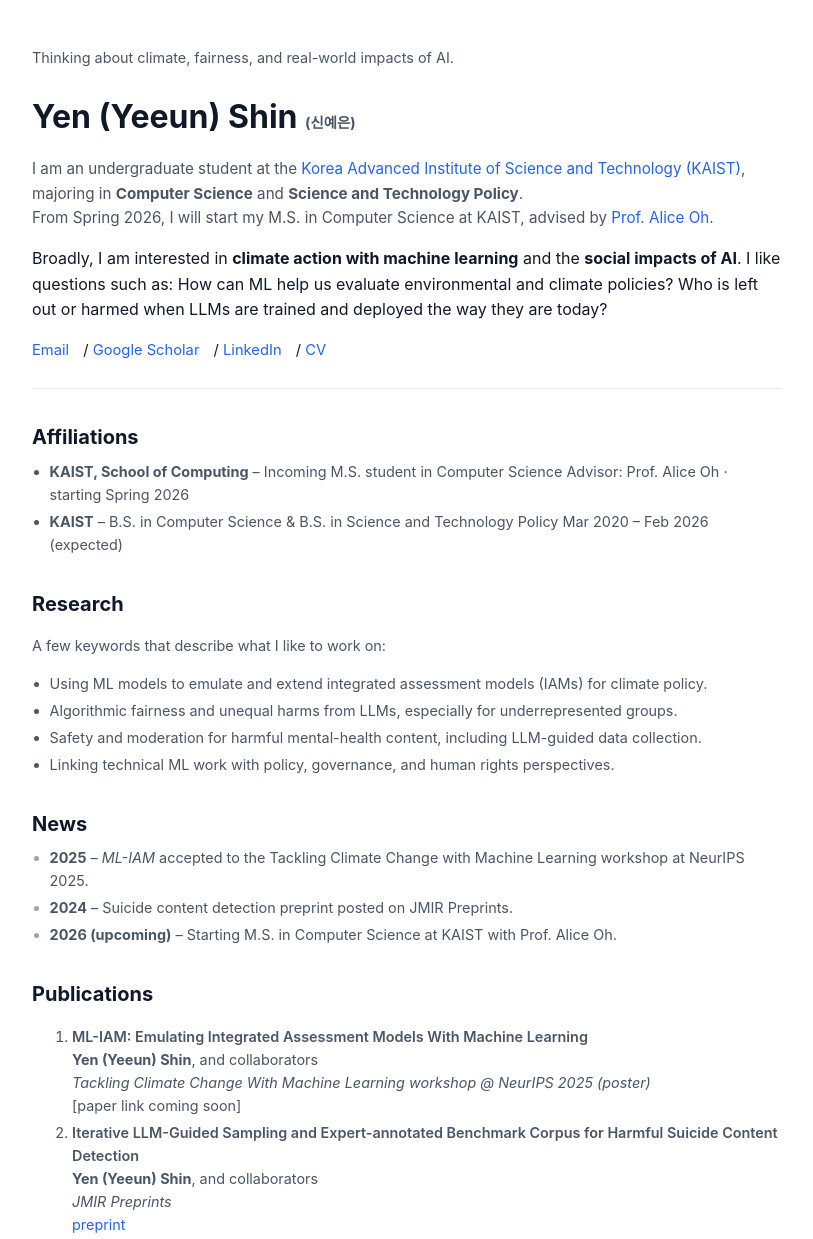
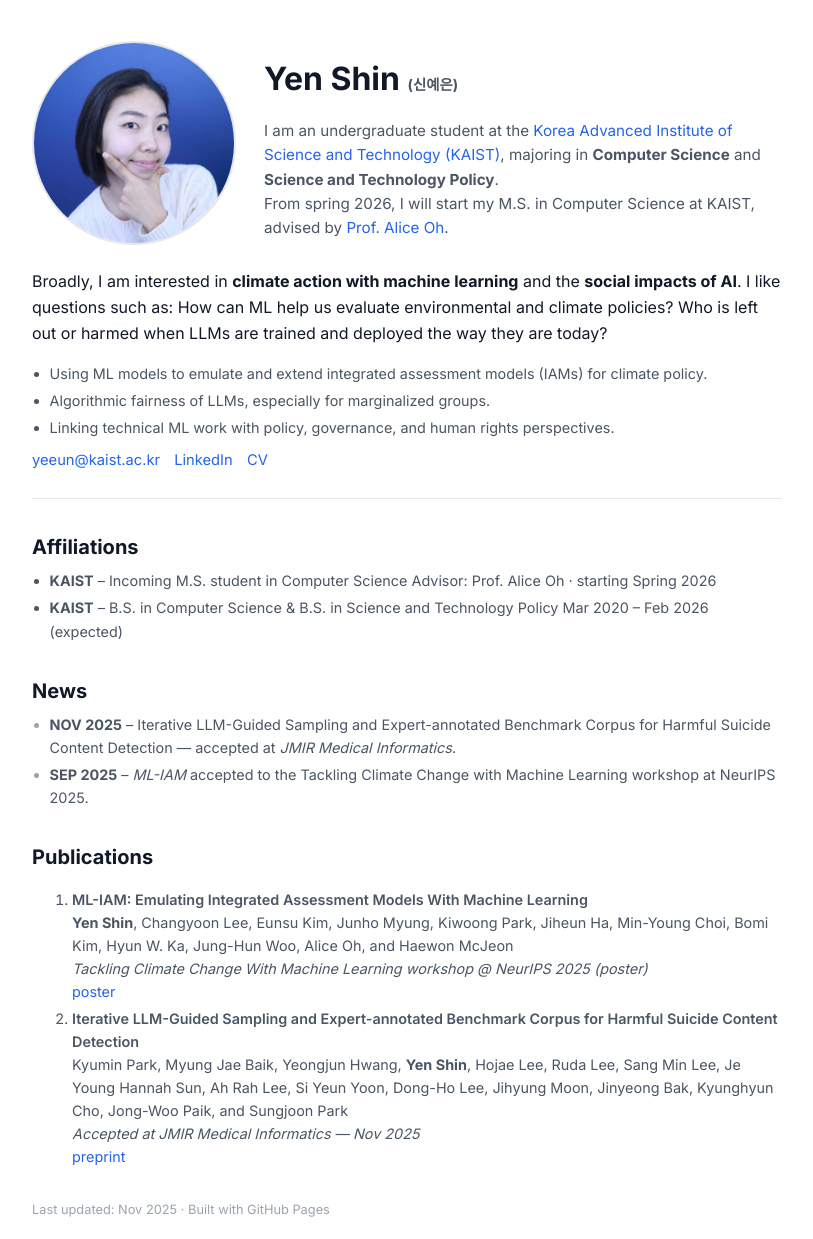
Before and after one commit to YenShin1891/yenshin1891.github.io, a plain HTML site: page index.html in a window 1280 px wide. Shown: the top 1239 px of the page, without its empty margins (233-1046 px from the left). Drawn offline with Linux system fonts and the light colour scheme.

Commit message:
update contents

```diff
--- a/index.html
+++ b/index.html
@@ -5,10 +5,13 @@
   <title>Yen Shin (신예은)</title>
   <meta name="viewport" content="width=device-width, initial-scale=1">
   <meta name="description"
-        content="Yen (Yeeun) Shin – climate action with machine learning, algorithmic fairness, and the social impacts of AI.">
+        content="Yen Shin – climate action with machine learning, algorithmic fairness, and the social impacts of AI.">
+  <!-- Google Fonts: Inter -->
+  <link href="https://fonts.googleapis.com/css2?family=Inter:wght@300;400;600;700&display=swap" rel="stylesheet">
   <style>
     body {
-      font-family: -apple-system, BlinkMacSystemFont, "Segoe UI", system-ui, sans-serif;
+      /* Use Inter from Google Fonts as primary, then fall back to Helvetica/Arial/system fonts */
+      font-family: "Inter", "Helvetica Neue", Helvetica, Arial, -apple-system, BlinkMacSystemFont, "Segoe UI", system-ui, sans-serif;
       margin: 0;
       padding: 0;
       background: #ffffff;
@@ -101,23 +104,66 @@
     .pub-venue {
       font-style: italic;
     }
+    /* Profile image styles */
+    .profile-header {
+      display: flex;
+      align-items: center;
+      /* larger gap so text isn't too close to the image */
+      gap: 28px;
+      /* more space below the header */
+      margin-bottom: 1rem;
+      /* keep image on the left — don't wrap into column */
+      flex-wrap: nowrap;
+    }
+
+    /* allow the text block to shrink properly so it doesn't push the image to the top */
+    .profile-header > div {
+      flex: 1 1 auto;
+      min-width: 0; /* enables text truncation/wrapping correctly inside flex */
+    }
+
+    .profile-img {
+      /* responsive: min 96px, up to 200px on larger screens */
+      width: clamp(96px, 18vw, 200px);
+      height: clamp(96px, 18vw, 200px);
+      object-fit: cover;
+      border-radius: 9999px;
+      border: 2px solid #e5e7eb;
+      flex: 0 0 auto;
+    }
+
+    /* On very small viewports, reduce the image so layout doesn't overflow */
+    @media (max-width: 420px) {
+      .profile-img {
+        width: clamp(64px, 20vw, 120px);
+        height: clamp(64px, 20vw, 120px);
+      }
+    }
+    /* default paragraph spacing for better breathing room */
+    p {
+      margin-top: 0.9rem;
+      margin-bottom: 1rem;
+    }
   </style>
 </head>
 <body>
 <div class="container">
 
-  <!-- short vibe line -->
-  <p class="small">Thinking about climate, fairness, and real-world impacts of AI.</p>
-
-  <h1>Yen (Yeeun) Shin <span class="small">(신예은)</span></h1>
+  <!-- short vibe line + profile -->
+  <div class="profile-header">
+    <img class="profile-img" src="assets/profile.jpeg" alt="Picture of Yen" onerror="this.onerror=null;this.src='https://via.placeholder.com/160';">
+    <div>
+      <h1>Yen Shin <span class="small">(신예은)</span></h1>
 
       <p class="tagline">
         I am an undergraduate student at the
         <a href="https://www.kaist.ac.kr/" target="_blank" rel="noopener noreferrer">Korea Advanced Institute of Science and Technology (KAIST)</a>,
         majoring in <strong>Computer Science</strong> and <strong>Science and Technology Policy</strong>.<br>
-    From Spring 2026, I will start my M.S. in Computer Science at KAIST, advised by
+        From spring 2026, I will start my M.S. in Computer Science at KAIST, advised by
         <a href="https://aliceoh9.github.io/" target="_blank" rel="noopener noreferrer">Prof. Alice Oh</a>.
       </p>
+    </div>
+  </div>
 
   <p>
     Broadly, I am interested in <strong>climate action with machine learning</strong> and the
@@ -126,11 +172,17 @@
     Who is left out or harmed when LLMs are trained and deployed the way they are today?
   </p>
 
+  <ul class="small">
+    <li>Using ML models to emulate and extend integrated assessment models (IAMs) for climate policy.</li>
+    <li>Algorithmic fairness of LLMs, especially for marginalized groups.</li>
+    <li>Linking technical ML work with policy, governance, and human rights perspectives.</li>
+  </ul>
+
   <p class="links">
-    <a href="mailto:yeeun@kaist.ac.kr">Email</a> /
+    <a href="mailto:yeeun@kaist.ac.kr">yeeun@kaist.ac.kr</a>
     <!-- fill these in when ready -->
-    <a href="#" target="_blank" rel="noopener noreferrer">Google Scholar</a> /
-    <a href="https://www.linkedin.com/in/yen-shin-334992254/" target="_blank" rel="noopener noreferrer">LinkedIn</a> /
+    <!-- <a href="#" target="_blank" rel="noopener noreferrer">Google Scholar</a> -->
+    <a href="https://www.linkedin.com/in/yen-shin-334992254/" target="_blank" rel="noopener noreferrer">LinkedIn</a>
     <!-- change the filename if you use a different name -->
     <a href="Yen_Shin_CV.pdf" target="_blank" rel="noopener noreferrer">CV</a>
   </p>
@@ -140,7 +192,7 @@
   <h2>Affiliations</h2>
   <ul class="small">
     <li>
-      <strong>KAIST, School of Computing</strong> – Incoming M.S. student in Computer Science
+      <strong>KAIST</strong> – Incoming M.S. student in Computer Science
       Advisor: Prof. Alice Oh · starting Spring 2026
     </li>
     <li>
@@ -149,49 +201,31 @@
     </li>
   </ul>
 
-  <h2>Research</h2>
-  <p class="small">
-    A few keywords that describe what I like to work on:
-  </p>
-  <ul class="small">
-    <li>Using ML models to emulate and extend integrated assessment models (IAMs) for climate policy.</li>
-    <li>Algorithmic fairness and unequal harms from LLMs, especially for underrepresented groups.</li>
-    <li>Safety and moderation for harmful mental-health content, including LLM-guided data collection.</li>
-    <li>Linking technical ML work with policy, governance, and human rights perspectives.</li>
-  </ul>
+
 
   <h2>News</h2>
   <ul class="small news-list">
-    <li><strong>2025</strong> – <em>ML-IAM</em> accepted to the Tackling Climate Change with Machine Learning workshop at NeurIPS 2025.</li>
-    <li><strong>2024</strong> – Suicide content detection preprint posted on JMIR Preprints.</li>
-    <li><strong>2026 (upcoming)</strong> – Starting M.S. in Computer Science at KAIST with Prof. Alice Oh.</li>
+    <li><strong>NOV 2025</strong> – Iterative LLM-Guided Sampling and Expert-annotated Benchmark Corpus for Harmful Suicide Content Detection — accepted at <em>JMIR Medical Informatics</em>.</li>
+    <li><strong>SEP 2025</strong> – <em>ML-IAM</em> accepted to the Tackling Climate Change with Machine Learning workshop at NeurIPS 2025.</li>
   </ul>
 
   <h2>Publications</h2>
   <ol class="small">
     <li>
       <span class="pub-title">ML-IAM: Emulating Integrated Assessment Models With Machine Learning</span><br>
-      <strong>Yen (Yeeun) Shin</strong>, and collaborators<br>
+      <strong>Yen Shin</strong>, Changyoon Lee, Eunsu Kim, Junho Myung, Kiwoong Park, Jiheun Ha, Min-Young Choi, Bomi Kim, Hyun W. Ka, Jung-Hun Woo, Alice Oh, and Haewon McJeon<br>
       <span class="pub-venue">Tackling Climate Change With Machine Learning workshop @ NeurIPS 2025 (poster)</span><br>
       <!-- Add a direct paper / arXiv link when available -->
-      [paper link coming soon]
+      <a href="https://neurips.cc/virtual/2025/loc/san-diego/126964" target="_blank" rel="noopener noreferrer">poster</a>
     </li>
     <li>
       <span class="pub-title">Iterative LLM-Guided Sampling and Expert-annotated Benchmark Corpus for Harmful Suicide Content Detection</span><br>
-      <strong>Yen (Yeeun) Shin</strong>, and collaborators<br>
-      <span class="pub-venue">JMIR Preprints</span><br>
+      Kyumin Park, Myung Jae Baik, Yeongjun Hwang, <strong>Yen Shin</strong>, Hojae Lee, Ruda Lee, Sang Min Lee, Je Young Hannah Sun, Ah Rah Lee, Si Yeun Yoon, Dong-Ho Lee, Jihyung Moon, Jinyeong Bak, Kyunghyun Cho, Jong-Woo Paik, and Sungjoon Park<br>
+      <span class="pub-venue">Accepted at <em>JMIR Medical Informatics</em> — Nov 2025</span><br>
       <a href="https://preprints.jmir.org/preprint/73725" target="_blank" rel="noopener noreferrer">preprint</a>
     </li>
   </ol>
 
-  <h2>Misc</h2>
-  <ul class="small">
-    <li>
-      I care a lot about human rights, social inclusion, and how institutions respond to new technologies.
-      At KAIST, I have been active in student human rights and social inclusion committees.
-    </li>
-    <li>Languages: Korean (native), English (fluent).</li>
-  </ul>
 
   <footer>
     Last updated: Nov 2025 · Built with GitHub Pages
```
Also changed, not shown: assets/profile.jpeg (added). Lines whose indentation alone changed are shown as unchanged.
